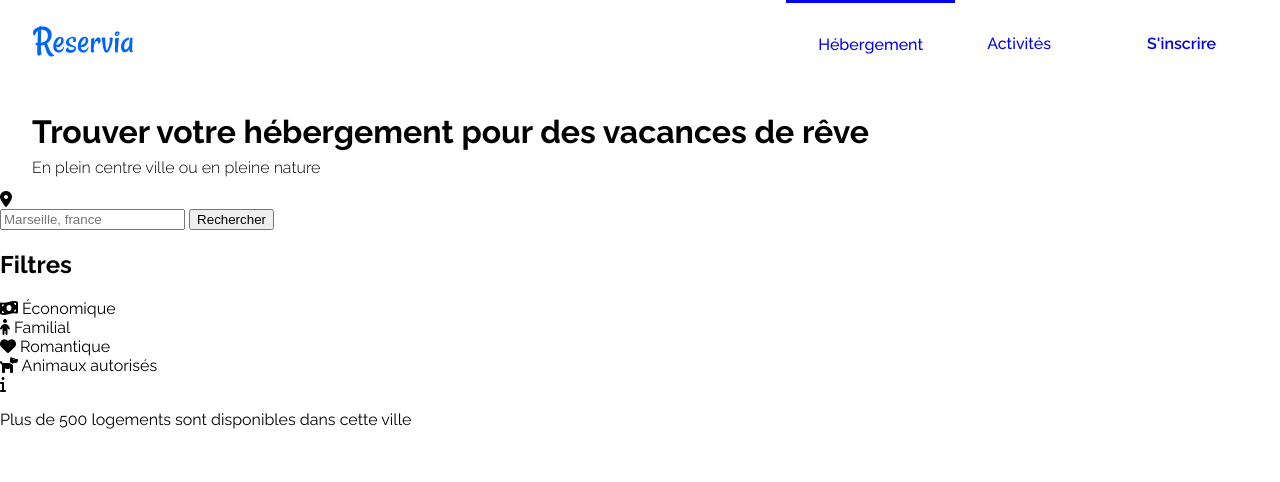
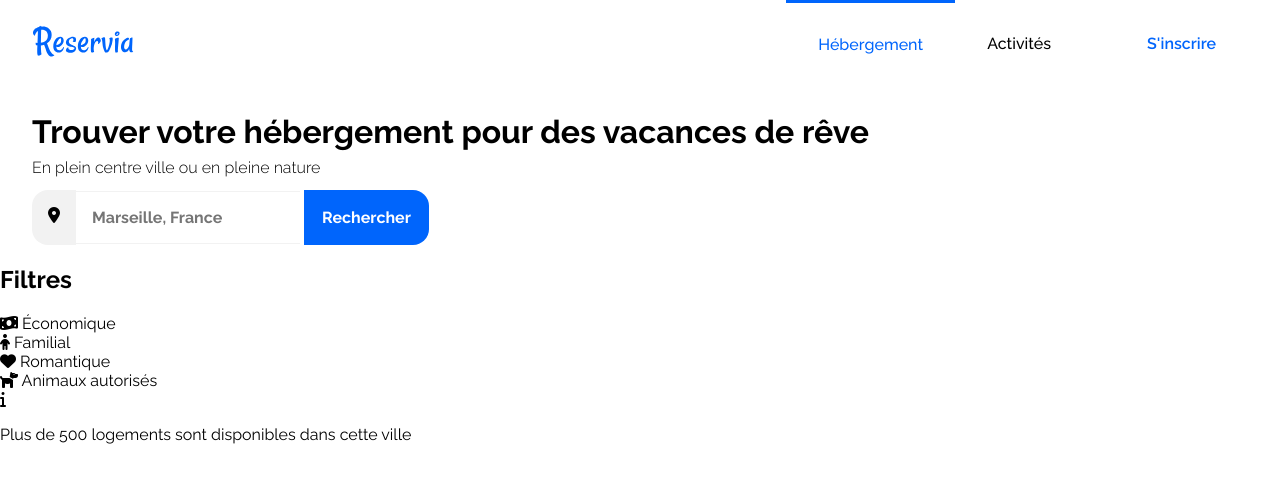
Before and after one commit to BenjaminZilliox/BenjaminZilliox_2_06072021, a plain HTML site: page index.html in a window 1280 px wide. Drawn offline with Linux system fonts and the light colour scheme.

Commit message:
style searchbox

```diff
--- a/index.html
+++ b/index.html
@@ -45,13 +45,14 @@
         <form role="search">
           <div>
             <input
+              class="searchtext"
               type="search"
               id="maRecherche"
               name="q"
-              placeholder="Marseille, france"
+              placeholder="Marseille, France"
               aria-label="Rechercher un lieu"
             />
-            <button>Rechercher</button>
+            <button class="searchbutton">Rechercher</button>
           </div>
         </form>
       </div>
@@ -78,7 +79,7 @@
           <span class="filterpettitle">Animaux autorisés</span>
         </div>
         <div class="searchresult">
-          <div class="searchresulticon"><i class="fas fa-info"></i></div>
+          <span class="searchresulticon"><i class="fas fa-info"></i></span>
           <p class="searchresulttext">
             Plus de 500 logements sont disponibles dans cette ville
           </p>
--- a/style.css
+++ b/style.css
@@ -2,6 +2,10 @@ body {
   scroll-behavior: smooth;
   font-family: "Raleway", sans-serif;
   margin: 0;
+}
+
+a:visited {
+  color: none;
 }
 
 .header {
@@ -29,15 +33,22 @@ body {
   padding: 2rem;
   font-weight: 500;
   text-align: center;
+  color: #0065fc;
   text-decoration: none;
-  border-top: 3px solid blue;
+  border-top: 3px solid #0065fc;
 }
 
 .activity {
   padding: 2rem;
   font-weight: 500;
+  color: black;
   text-align: center;
   text-decoration: none;
+}
+
+.activity:hover {
+  color: #0065fc;
+  border-top: 3px solid #0065fc;
 }
 
 .signup {
@@ -47,6 +58,7 @@ body {
   grid-area: signup;
   padding: 0 2rem;
   font-weight: 600;
+  color: #0065fc;
   text-decoration: none;
 }
 
@@ -62,3 +74,40 @@ body {
   font-size: 1rem;
   font-weight: 300;
 }
+
+.searchbox {
+  display: flex;
+  padding: 0 2rem;
+}
+
+.searchicon {
+  background-color: #f2f2f2;
+  padding: 1rem;
+  border-radius: 1rem 0 0 1rem;
+}
+
+.searchtext {
+  border-left: none;
+  border-right: none;
+  border-top: 1px solid #f2f2f2;
+  border-bottom: 1px solid #f2f2f2;
+  width: 14rem;
+  padding: 1rem;
+  font-size: 1rem;
+  font-weight: 700;
+  font-family: "Raleway", "sans serif";
+  margin: 0;
+}
+
+.searchbutton {
+  background-color: #0065fc;
+  color: white;
+  font-family: "raleway", "sans serif";
+  font-weight: 700;
+  font-size: 1rem;
+  padding: 1rem;
+  border-radius: 0 1rem 1rem 0;
+  border-color: transparent;
+  cursor: pointer;
+  margin: 0;
+}
```
